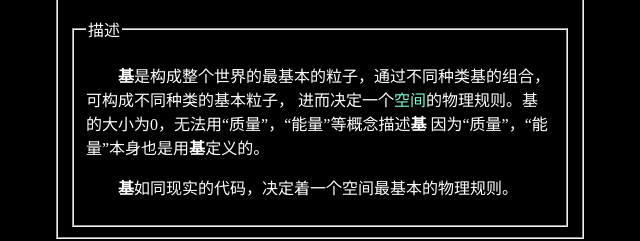
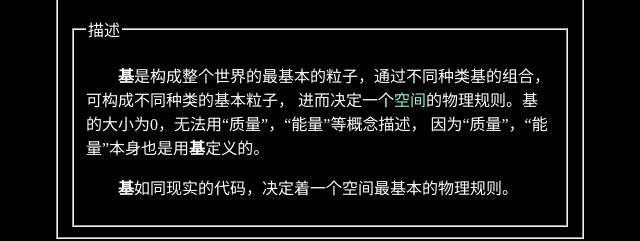
Before and after one commit to Ceare-Neity-Sigas/CloudDeer, a plain HTML site: page irss/world_view/基.html in a window 1280 px wide. Shown: the part 205-446 px from the top of the page, 320-960 px from the left. Drawn offline with Linux system fonts and the light colour scheme.

Commit message:
Update 基.html

```diff
--- a/irss/world_view/基.html
+++ b/irss/world_view/基.html
@@ -18,7 +18,7 @@
             <legend>描述</legend>
             <p>
                 <b>基</b>是构成整个世界的最基本的粒子，通过不同种类基的组合，可构成不同种类的基本粒子，
-                进而决定一个<a href="空间.html">空间</a>的物理规则。基的大小为0，无法用“质量”，“能量”等概念描述<b>基</b>
+                进而决定一个<a href="空间.html">空间</a>的物理规则。基的大小为0，无法用“质量”，“能量”等概念描述，
                 因为“质量”，“能量”本身也是用<b>基</b>定义的。
             </p>
             <p>
@@ -45,4 +45,5 @@
 <script>
 	general_init("../..");
 </script>
+
 </html>
```
